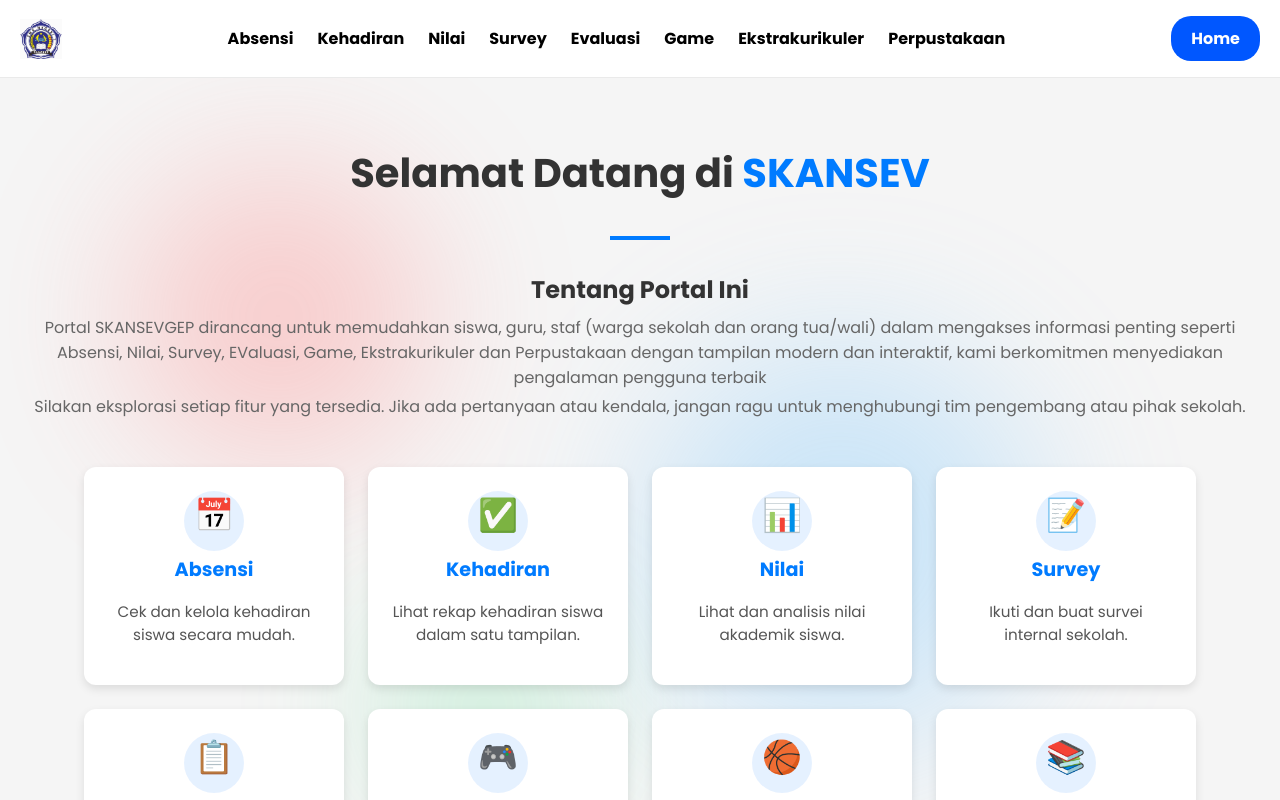
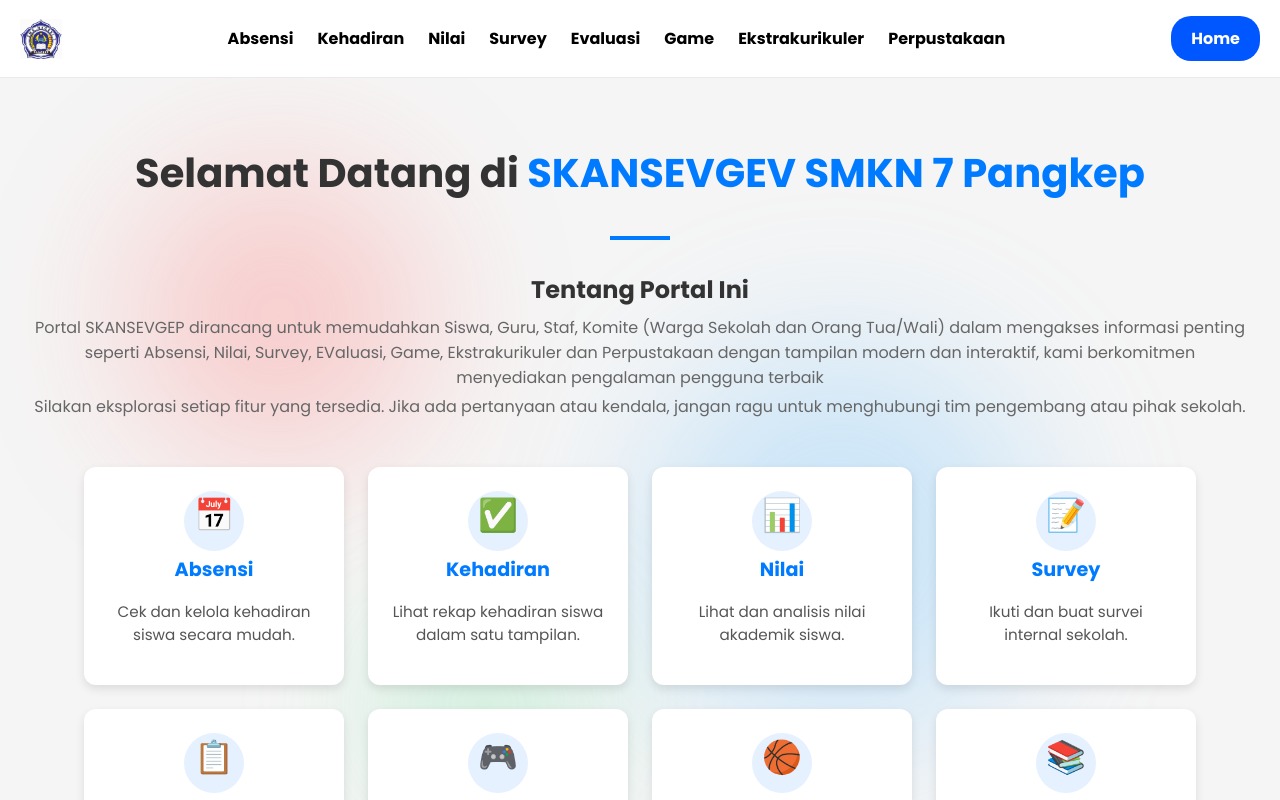
Before and after one commit to Cvornia/projek-skanse1, a Vue app: page / in a window 1280 px wide. Shown: the top 800 px of the page. Built offline with nearby package versions, Linux system fonts and the light colour scheme; what pocketbase would draw is missing.

Commit message:
Update Home.vue

```diff
--- a/src/views/Home.vue
+++ b/src/views/Home.vue
@@ -8,13 +8,13 @@
 
     <div class="container">
       <header class="page-header">
-        <h1 class="title">Selamat Datang di <span class="highlight">SKANSEV</span></h1>
+        <h1 class="title">Selamat Datang di <span class="highlight">SKANSEVGEV SMKN 7 Pangkep</span></h1>
         <div class="header-divider"></div>
 
         <div class="additional-section">
           <h2>Tentang Portal Ini</h2>
           <p>
-            Portal SKANSEVGEP dirancang untuk memudahkan siswa, guru, staf (warga sekolah dan orang tua/wali) dalam mengakses informasi penting seperti Absensi, Nilai, Survey, EValuasi, Game, Ekstrakurikuler dan Perpustakaan dengan tampilan modern dan interaktif, kami berkomitmen menyediakan pengalaman pengguna terbaik
+            Portal SKANSEVGEP dirancang untuk memudahkan Siswa, Guru, Staf, Komite (Warga Sekolah dan Orang Tua/Wali) dalam mengakses informasi penting seperti Absensi, Nilai, Survey, EValuasi, Game, Ekstrakurikuler dan Perpustakaan dengan tampilan modern dan interaktif, kami berkomitmen menyediakan pengalaman pengguna terbaik
           </p>
           <p>
             Silakan eksplorasi setiap fitur yang tersedia. Jika ada pertanyaan atau kendala, jangan ragu untuk menghubungi tim pengembang atau pihak sekolah.
```
